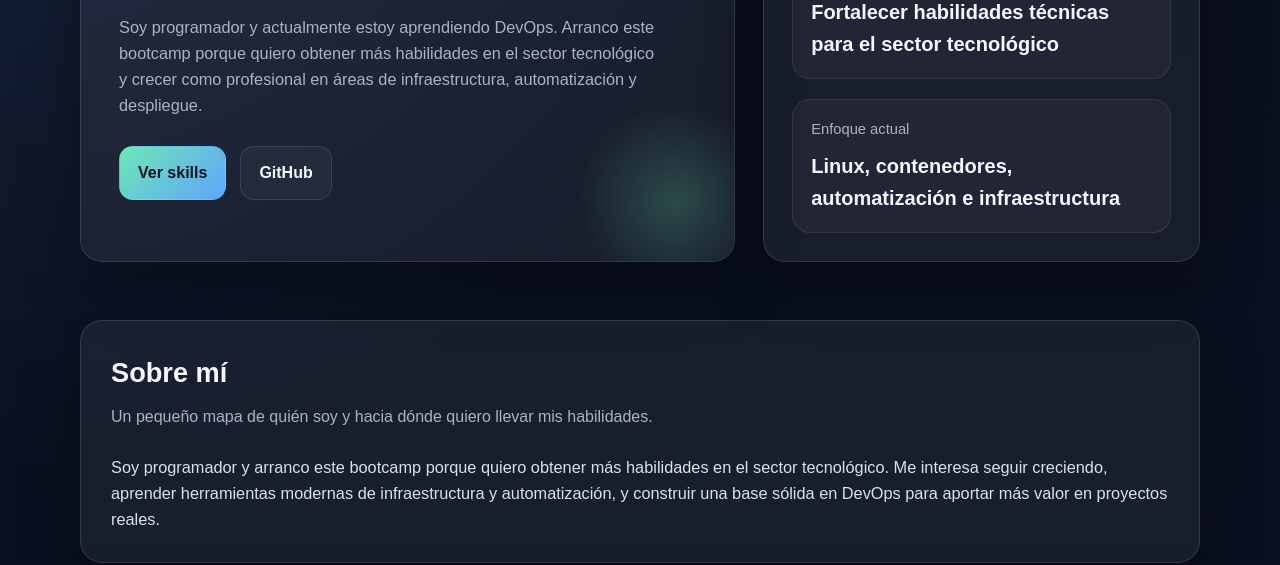
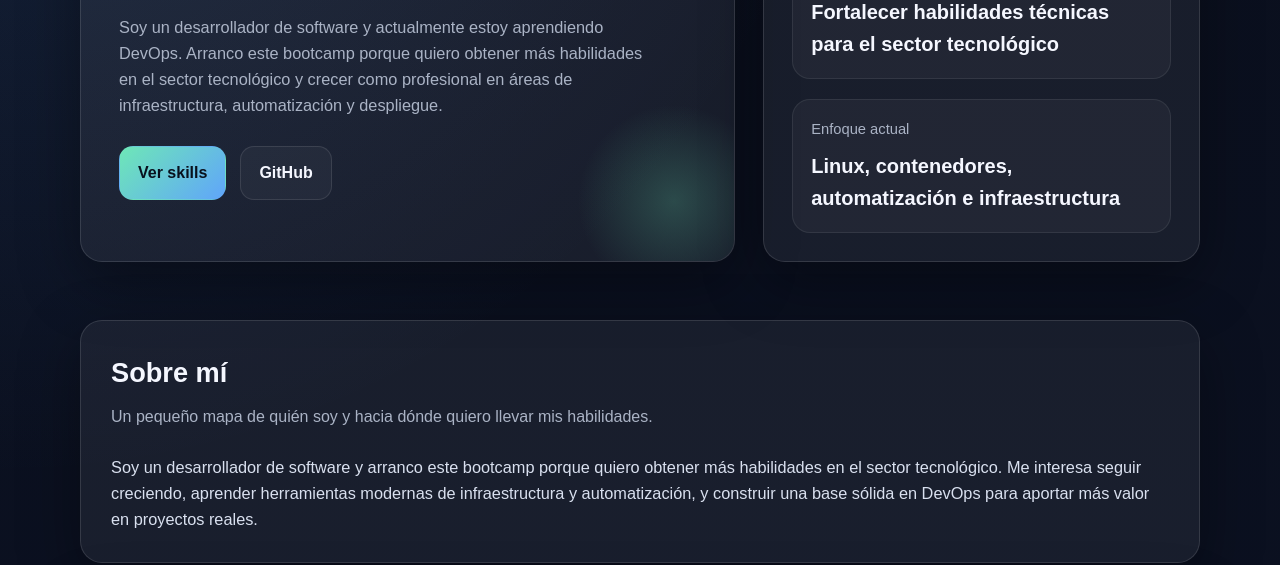
Before and after one commit to Dataday28/Portafolio-DevOps, a plain HTML site: page index.html in a window 1280 px wide. Shown: the part 394-959 px from the top of the page. Drawn offline with Linux system fonts and the light colour scheme.

Commit message:
feat: se agregaron nuevos cambios al contenido

```diff
--- a/index.html
+++ b/index.html
@@ -410,7 +410,7 @@
                         <span>Marco Castañon</span>
                     </h1>
                     <p>
-                        Soy programador y actualmente estoy aprendiendo DevOps. Arranco este bootcamp
+                        Soy un desarrollador de software y actualmente estoy aprendiendo DevOps. Arranco este bootcamp
                         porque quiero obtener más habilidades en el sector tecnológico y crecer como profesional
                         en áreas de infraestructura, automatización y despliegue.
                     </p>
@@ -448,7 +448,7 @@
                     Un pequeño mapa de quién soy y hacia dónde quiero llevar mis habilidades.
                 </p>
                 <p class="about-text">
-                    Soy programador y arranco este bootcamp porque quiero obtener más habilidades en el sector
+                    Soy un desarrollador de software y arranco este bootcamp porque quiero obtener más habilidades en el sector
                     tecnológico. Me interesa seguir creciendo, aprender herramientas modernas de infraestructura
                     y automatización, y construir una base sólida en DevOps para aportar más valor en proyectos
                     reales.
@@ -532,7 +532,7 @@
          */
 
         const portfolioData = {
-            name: "Marco Sauri",
+            name: "Marco Castañon",
             role: "Aprendiendo DevOps",
             skills: ["Linux", "Docker", "CI/CD", "K8s", "Terraform"]
         };
```
